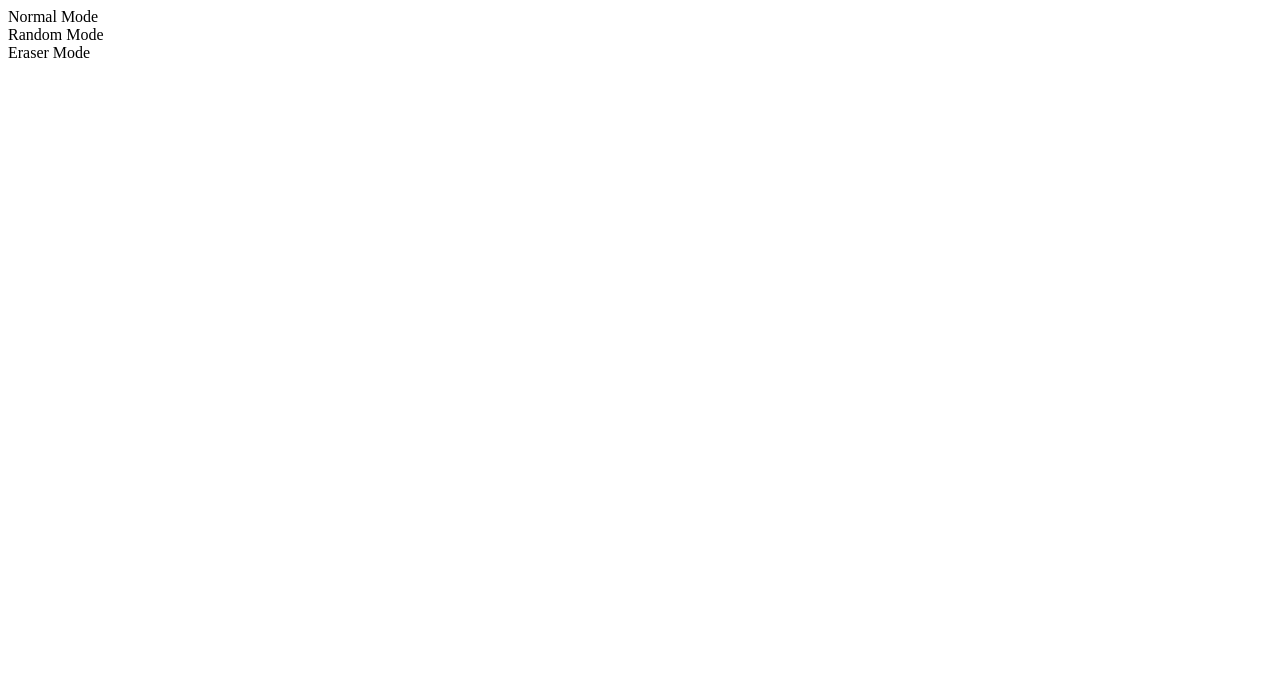
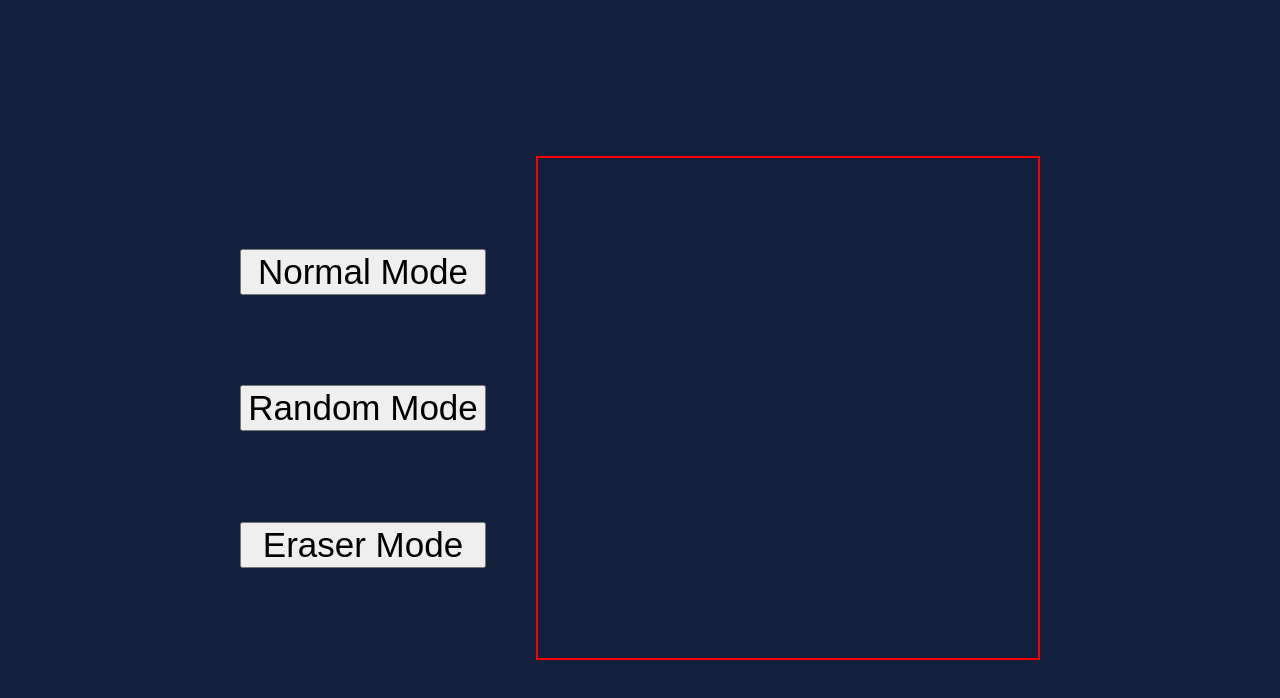
Before and after one commit to asterik503/etch-a-sketch, a plain HTML site: page main.html in a window 1280 px wide. Drawn offline with Linux system fonts and the light colour scheme.

Commit message:
feat : base css

```diff
--- a/main.html
+++ b/main.html
@@ -8,17 +8,17 @@
     <title>Document</title>
 </head>
 <body>
-    <div class="container"></div>
     <div class="options">
-        <div class="normal-mode">
+        <button class="normal-mode">
             Normal Mode
-        </div>
-        <div class="random-mode">
+        </button>
+        <button class="random-mode">
             Random Mode
-        </div>
-        <div class="eraser-mode">
+        </button>
+        <button class="eraser-mode">
             Eraser Mode
-        </div>
+        </button>
     </div>
+     <div class="container"></div>
 </body>
 </html>
--- a/styles.css
+++ b/styles.css
@@ -0,0 +1,32 @@
+html {
+    height: 100%;
+    width: auto;
+}
+
+body {
+    display: flex;
+    flex-direction: row;
+    align-items: center;
+    justify-content: center;
+    height: 100%;
+    width: auto;
+    gap: 50px;
+    background-color: #14213d;
+}
+
+.container {
+    border:red 2px solid;
+    width: 500px;
+    height: 500px;
+}
+
+.options {
+    display: flex;
+    flex-direction: column;
+    justify-content: space-evenly;
+    height: 500px;
+}
+
+.options > *{
+    font-size: 35px;
+}
```
